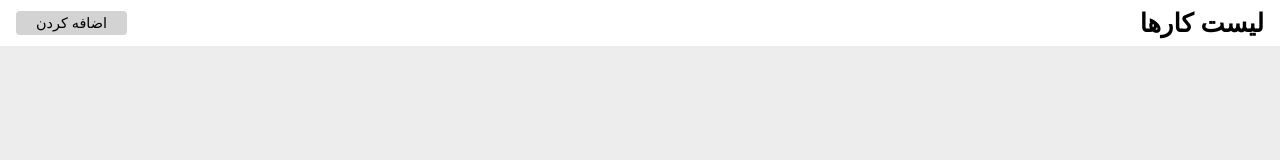
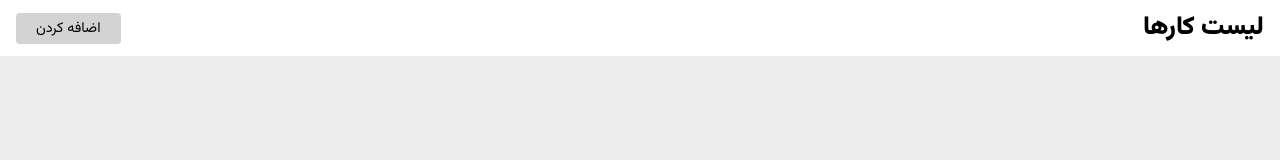
Before and after one commit to amirhirx/simple-todo-app, a plain HTML site: page index.html in a window 1280 px wide. Drawn offline with Linux system fonts and the light colour scheme.

Commit message:
Vazirmatn font added

```diff
--- a/style.css
+++ b/style.css
@@ -3,6 +3,11 @@
     padding: 0;
     box-sizing: border-box;
     font-family: vazirmatn, sans-serif;
+}
+
+@font-face {
+    font-family: vazirmatn;
+    src: url("./assets/fonts/Vazirmatn-RD[wght].woff2");
 }
 
 body {
```
Also changed, not shown: assets/fonts/Vazirmatn-RD[wght].woff2 (added).
